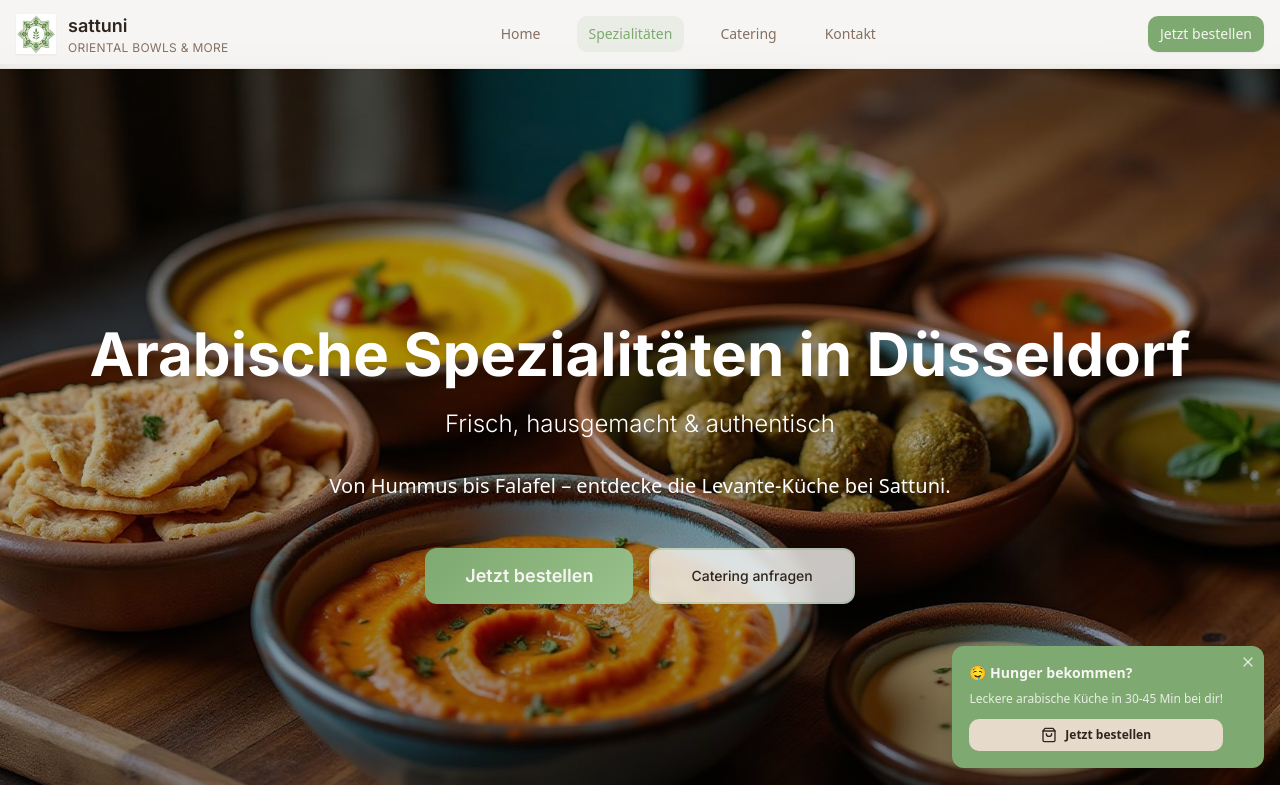
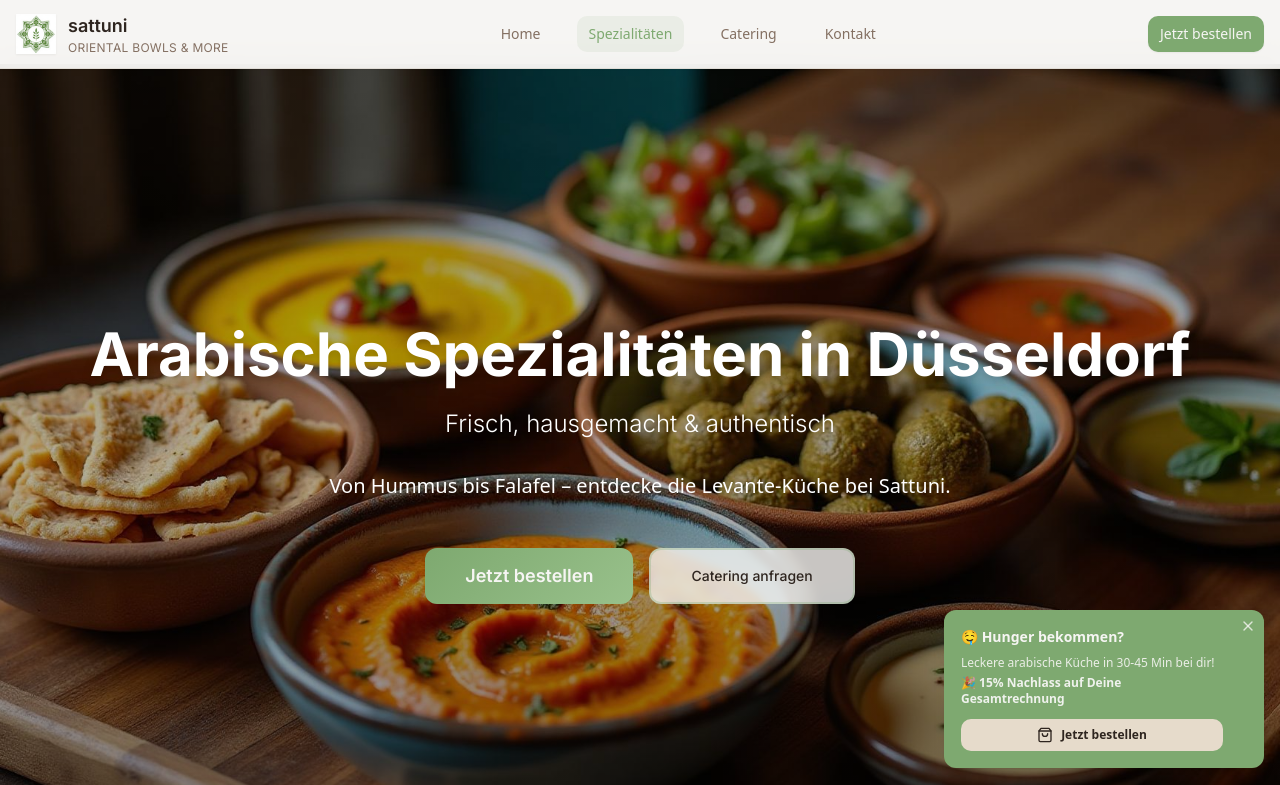
Before and after one commit to Sattuni/sattuni-hero-welcome, a React (Vite) app: page /spezialitaeten in a window 1280 px wide. Shown: the top 785 px of the page. Built offline with nearby package versions, Linux system fonts and the light colour scheme; the HTML template or start-up script is replaced by a standard one.

Commit message:
Add Arabic cuisine promo

```diff
--- a/src/components/FOMOElements.tsx
+++ b/src/components/FOMOElements.tsx
@@ -45,8 +45,11 @@ const FOMOElements = () => {
             </button>
             <div className="pr-6">
               <div className="font-semibold text-sm mb-2">🤤 Hunger bekommen?</div>
-              <div className="text-xs opacity-90 mb-3">
+              <div className="text-xs opacity-90 mb-1">
                 Leckere arabische Küche in 30-45 Min bei dir!
+              </div>
+              <div className="text-xs font-semibold text-primary-foreground/95 mb-3">
+                🎉 15% Nachlass auf Deine Gesamtrechnung
               </div>
               <Button
                 onClick={handleOrder}
```
